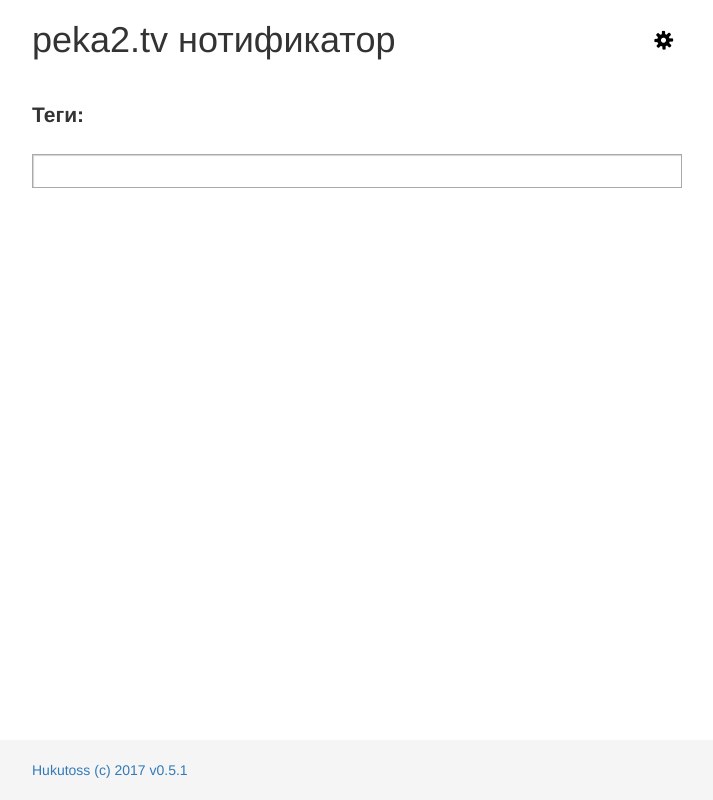
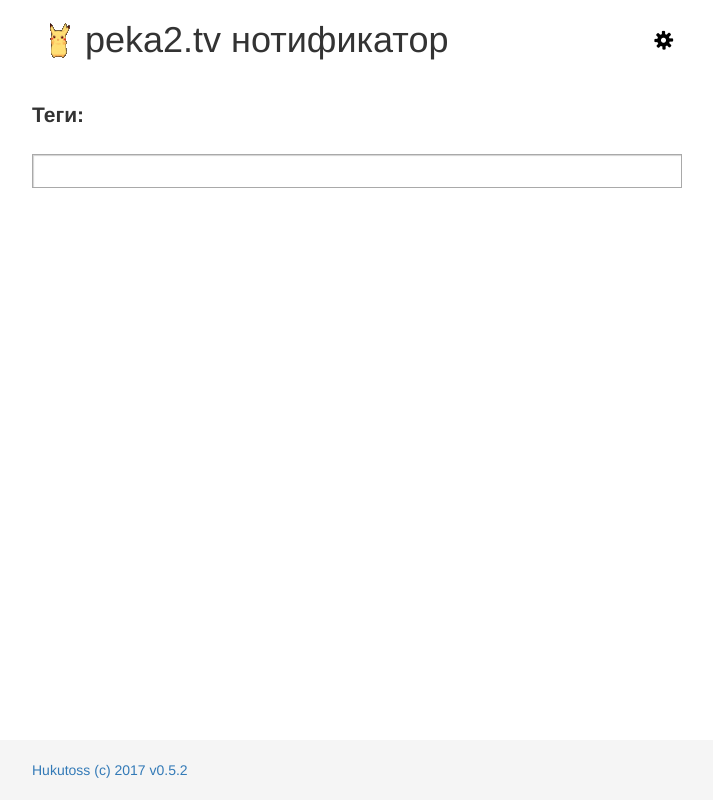
Before and after one commit to NickKush/peka2tvnotificator, a plain HTML site: page index.html in a window 1280 px wide. Shown: the whole page, without its empty margins (283-996 px from the left). Drawn offline with nearby package versions, Linux system fonts and the light colour scheme.

Commit message:
Pika pika

```diff
--- a/css/app.css
+++ b/css/app.css
@@ -37,6 +37,11 @@ hr {
     margin-right: 8px;
 }
 
+#logo {
+    float: left;
+    margin-top: 23px;
+}
+
 #headEl {
     float: left;
     width: 420px;
--- a/index.html
+++ b/index.html
@@ -29,7 +29,10 @@
         <div class="container" ng-controller="general">
 
             <div>
-                <div id="headEl"><h1>peka2.tv нотификатор</h1></div>
+                <div id="headEl">
+                    <img src="img/pika.gif" id="logo"/>
+                    <h1>peka2.tv нотификатор</h1>
+                </div>
                 <img src="img/Black_Settings.png" id="settings" ng-click="openSettings()" />
             </div>
 
@@ -60,7 +63,7 @@
         <footer class="footer">
             <div class="container">
                 <p class="text-muted">
-                    <a href="https://github.com/Hukutoss/peka2tvnotificator" target="_blank">Hukutoss (c) 2017 v0.5.1</a>
+                    <a href="https://github.com/Hukutoss/peka2tvnotificator" target="_blank">Hukutoss (c) 2017 v0.5.2</a>
                 </p>
             </div>
         </footer>
```
Also changed, not shown: img/pika.gif (added).
